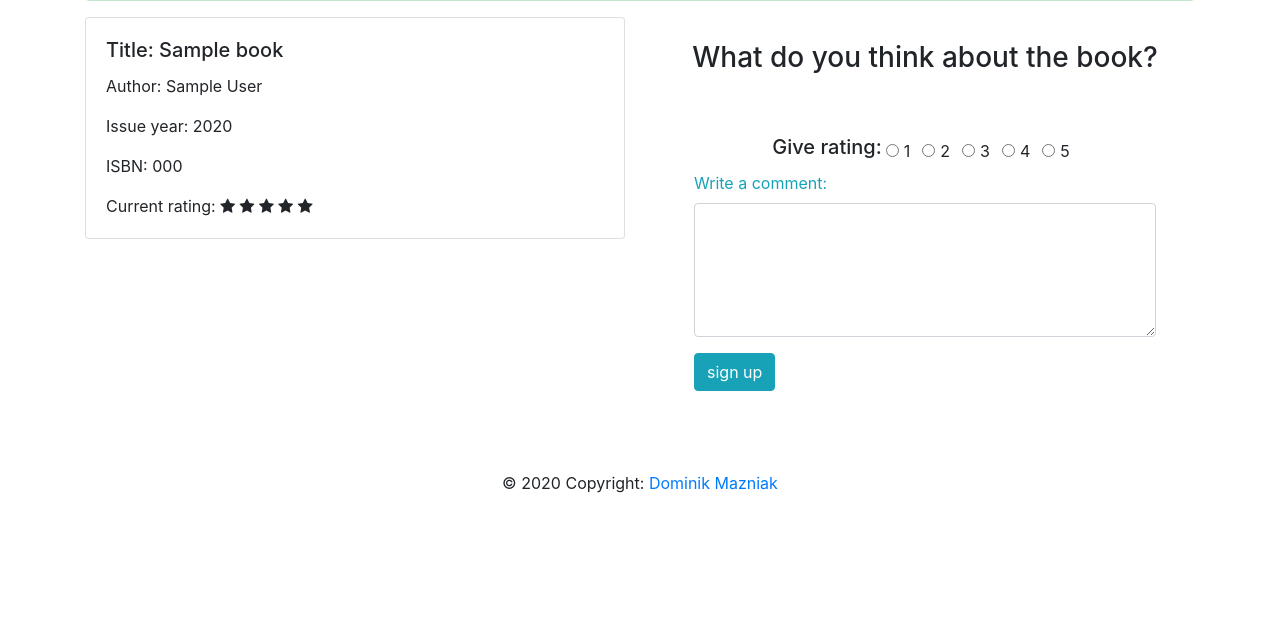
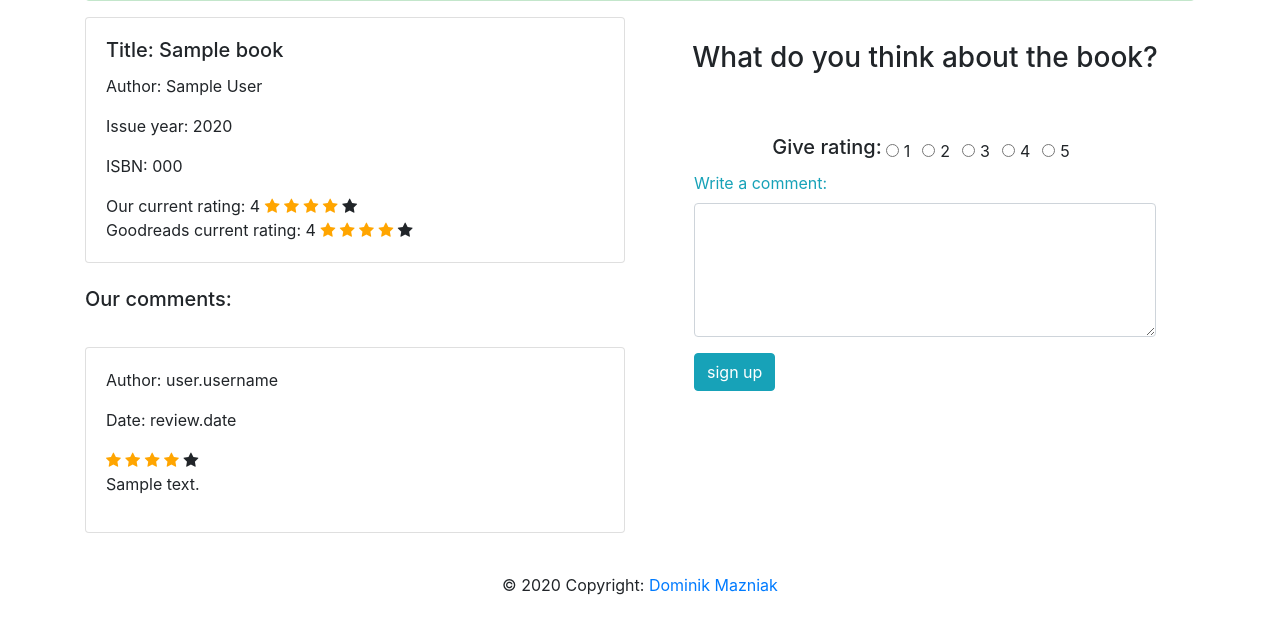
Before and after one commit to Mdominik/CS50project1, a Flask app: template templates/book.html in a window 1280 px wide. Shown: the part 89-723 px from the top of the page. Run offline with Flask 2, Linux system fonts and the light colour scheme; the template is opened without the code that fills it: most values are stand-ins (such as "Sample title", 1, 10 or a date in 2020); some libraries are stand-ins or nearby versions.

Commit message:
Submitting comments and notes works.

```diff
--- a/application.py
+++ b/application.py
@@ -4,6 +4,7 @@ from review import Review
 from flask import Flask, session, render_template, request, jsonify,redirect
 from flask_session import Session
 from sqlalchemy import create_engine
+import datetime
 
 from sqlalchemy.orm import scoped_session, sessionmaker
 import requests
@@ -26,6 +27,8 @@ db = scoped_session(sessionmaker(bind=engine))
 #user's id
 userCounter=0
 
+
+#find highest session in the database to be up to date with id SERIAL KEY
 def getHighestSessionID():
     id = db.execute("SELECT id FROM users ORDER BY id DESC LIMIT 1").fetchone()
     db.commit()
@@ -33,92 +36,146 @@ def getHighestSessionID():
         #print(i)
         return i
 
-def someoneOneLoggedIn():
-    return session["id"]!=0
+#find a user in the database
+def findUserByID():
+        user = db.execute("SELECT * FROM users WHERE id = :id", {"id" : session["id"]}).fetchone()
+        db.commit()
+        return user
+
+def findUserByUsername(username):
+        user = db.execute("SELECT * FROM users WHERE username = :username", {"username" : username}).fetchone()
+        db.commit()
+        return user
+
+#find reviews by isbn
+def getReviewsByISBN(isbn):
+    reviews = db.execute("SELECT * FROM reviews WHERE isbn = :isbn", {"isbn":isbn}).fetchall()
+    db.commit()
+    return reviews
+
+def getBookByISBN(isbn):
+    book = db.execute("SELECT * FROM books WHERE isbn = :isbn", {"isbn":isbn}).fetchone()
+    db.commit()
+    return book
+
+def someoneLoggedIn():
+    return session["id"] is not 0
 
 @app.route("/")
 def index():
     #return jsonify(res.json())
     print("Session in homepage:")
     print(session["id"])
-    if someoneOneLoggedIn():
-        user = db.execute("SELECT * FROM users WHERE id = :id", {"id" : session["id"]}).fetchone()
-        db.commit()
+    if someoneLoggedIn():
+        user = findUserByID()
         return render_template("homepage.html", loginFailed=False, user=user)
     else:
         return render_template("homepage.html", loginFailed=False, user=None)
 
+#page showed after pressing submit in signup form
 @app.route("/signedUp", methods=["POST"])
 def signedup():
     if request.method == "POST":
+
+        #get the parameters from form and check for the user in database
         username = request.form.get("username")
         password = request.form.get("password")
-        user = db.execute("SELECT * FROM users WHERE username = :username", {"username" : username}).fetchone()
+        user = findUserByUsername(username)
 
-        db.commit()
-        if  user==None:
+        #if the user doesnt exist, create him
+        if  user is None:
             db.execute("INSERT INTO users (username,password) VALUES (:username, :password)",
             {"username":username, "password":password})
             db.commit()
-            user = db.execute("SELECT * FROM users WHERE username = :username", {"username" : username}).fetchone()
-            db.commit()
+            user = findUserByUsername(username)
+
             session["id"] = getHighestSessionID()
             return render_template("bookSearch.html", user=user)
+
+        #if the user exists, show account exist error
         else:
             return render_template("signup.html", accountExists=True, user=user)
 
 
+#signup form
 @app.route("/signup")
 def signup():
-    if(not someoneOneLoggedIn()):
+    #only show the signup form if no one is logged in`
+    if(not someoneLoggedIn()):
         return render_template("signup.html",accountExists=False)
+
+    #if someone is logged in, don't allow to show signup and redirect to homepage
     else:
         return redirect("/", code=302)
 
+#after pressing signout button. Session will be 0 and render homepage
 @app.route("/signout")
 def signout():
     session["id"] = 0
     return render_template("homepage.html", loginFailed=False, user=None)
 
-
+#page after logging in
 @app.route("/loggedIn", methods=["POST"])
 def loggedIn():
+
+    #get the variables from login form
     username = request.form.get("username")
     password = request.form.get("password")
+
+    #search for the row in users database matching username and password
     user = db.execute("SELECT * FROM users WHERE username = :username AND password = :password", {"username" : username, "password":password}).fetchone()
     db.commit()
-    if user==None:
+
+    #if no user found, show loginFailed
+    if user is None:
         return render_template("login.html", loginFailed=True)
+
+    #if user found, show book search form
     else:
         session["id"] = user.id
         return render_template("bookSearch.html", user=user)
-    return render_template("error.html")
 
+#login form
 @app.route("/login")
 def login():
-    if(not someoneOneLoggedIn()):
+
+    #show the login form only if no one is logged in (session is 0)
+    if(not someoneLoggedIn()):
         return render_template("login.html", loginFailed=False)
+
+    #if someone is logged in, dont show the login form and redirect to homepage
     else:
         return redirect("/", code=302)
 
+#searching book form
 @app.route("/book-query", methods=["GET","POST"])
 def bookQuery():
-    if(someoneOneLoggedIn()):
+    if(someoneLoggedIn()):
         if request.method == "POST":
+
+            #fetch variables from the form
             title = request.form.get("title")
             author = request.form.get("author")
             isbn = request.form.get("isbn")
+
+            #select all possible records
             query = "SELECT * FROM books WHERE title LIKE '%%%s%%' AND isbn LIKE '%%%s%%'" % (title, isbn)
             books = db.execute(query).fetchall()
             db.commit()
-            user = db.execute("SELECT * FROM users WHERE id = :id", { "id":session["id"] }).fetchone()
-            db.commit()
-            if books == []:
+
+            #get the current user based on the session
+            user = findUserByID()
+
+            #if book list is empty, return books not found
+            if books is []:
                 return render_template("bookSearch.html", bookNotFound=True, user=user)
+
+            #if book found, return books
             return render_template("bookRecord.html", books=books, user=user)
         elif request.method == "GET":
-            user = db.execute("SELECT * FROM users WHERE id = :id", {"id" : session["id"]}).fetchone()
-            db.commit()
+
+            #get the current user based on the session
+            user = findUserByID()
             return render_template("bookSearch.html", bookNotFound=False, user=user)
     else:
         return redirect("/", code=302)
@@ -128,30 +185,59 @@ def book(isbn):
     title=request.args.get('title')
     author=request.args.get('author')
     res = requests.get("https://www.goodreads.com/book/review_counts.json", params={"key": "6fHbYVtE5pAhvv6MTXk0Q", "isbns": isbn})
-    book = db.execute("SELECT * FROM books WHERE isbn = :isbn", {"isbn":isbn}).fetchone()
-    db.commit()
-    print(res.json()["books"]["isbn"])
-    #db.execute("INSERT INTO mybooks (isbn,title,year,rating,numberComments) VALUES (:isbn,:title,:year,:rating,:numberComments)",
+    book = getBookByISBN(isbn)
+
+    avg_rating_goodreads = res.json()["books"][0]["average_rating"]
+
+
+    reviews = getReviewsByISBN(isbn)
+
+    #db.execute("INSERT INTO mybooks (isbn,title,year,author) VALUES (:isbn,:title,:year,:rating,:numberComments)",
     #{"isbn":book.isbn, "title":book.title,"year":book.year,"rating":0,"numberComments":0})
 
     #db.commit()
-    user = db.execute("SELECT * FROM users WHERE id = :id", {"id":session["id"]}).fetchone()
-    db.commit()
+
+    #find current user
+    user = findUserByID()
+
+
+    #get book from goodreads preloaded table
+    book = getBookByISBN(isbn)
+    print("ALL REVIEWS:")
+    print(reviews)
+    #
+    our_average_rating=0.0
+
+
+
+
     if request.method == "GET":
-        return render_template("book.html", book=book, myRating = 4, goodReadsRating = data["average_rating"], numberComments = data["ratings_count"], user=user)
+        #select book's reviews
+        pass
+
     elif request.method == "POST":
         comment = request.form.get("comment")
-        rating1 = request.form.get("rating1")
-        rating2 = request.form.get("rating2")
-        rating3 = request.form.get("rating3")
-        rating4 = request.form.get("rating4")
-        rating5 = request.form.get("rating5")
-        print(comment)
-        print(rating1)
-        print(rating2)
-        print(rating3)
-        print(rating4)
-        print(rating5)
+        rating = request.form.get("myBookRating")
+        #print(comment)
+        print(rating)
 
+        db.execute("INSERT INTO reviews (iduser,isbn,rating,comment,date) VALUES (:iduser,:isbn,:rating,:comment,:date)",
+        {"iduser":session["id"],"isbn":book.isbn,"rating":rating,"comment":comment,"date":datetime.datetime.now()})
+        db.commit()
 
-        return render_template("book.html", book=book, myRating = 4, goodReadsRating = data["average_rating"], numberComments = data["ratings_count"], user=user)
+    #select book's reviews
+    reviews = getReviewsByISBN(isbn)
+
+    for review in reviews:
+        our_average_rating = our_average_rating + float(review["rating"])
+
+    try:
+        our_average_rating = our_average_rating / len(reviews)
+    except ZeroDivisionError:
+        our_average_rating=0
+
+    books = db.execute("SELECT * FROM reviews WHERE iduser = :iduser ", {"iduser":session["id"]}).fetchall()
+    db.commit()
+    reviewWritten = books is []
+
+    return render_template("book.html", book=book, goodReadsRating = float(avg_rating_goodreads), our_average_rating = our_average_rating,  user=user, reviews=reviews, reviewWritten=reviewWritten)
--- a/templates/book.html
+++ b/templates/book.html
@@ -40,42 +40,76 @@
           <p class="card-text">Author: {{book.author}}</p>
           <p class="card-text">Issue year: {{book.year}}</p>
           <p class="card-text">ISBN: {{book.isbn}}</p>
-          Current rating:
-          {% for i in range(myRating|round|int) %}
+          Our current rating: {{our_average_rating}}
+          {% for i in range(our_average_rating|round|int) %}
           <span class="fa fa-star checked"></span>
           {% endfor %}
-          {% for i in range(5-myRating|round|int) %}
+          {% for i in range(5-our_average_rating|round|int) %}
+          <span class="fa fa-star"></span>
+          {% endfor %}
+          <br/>
+          Goodreads current rating: {{goodReadsRating }}
+          {% for i in range(goodReadsRating|round|int) %}
+          <span class="fa fa-star checked"></span>
+          {% endfor %}
+          {% for i in range(5-goodReadsRating|round|int) %}
           <span class="fa fa-star"></span>
           {% endfor %}
 
         </div>
       </div>
+      <br/>
+      <h5 class="card-title">Our comments:</h5>
+      <br/>
+
+      {% for review in reviews %}
+      <div class="card">
+        <img class="card-img-top">
+        <div class="card-body">
+          <p class="card-text">Author: user.username</p>
+          <p class="card-text">Date: review.date</p>
+          {% for i in range(review.rating|int) %}
+          <span class="fa fa-star checked"></span>
+          {% endfor %}
+          {% for i in range(5-review.rating|int) %}
+          <span class="fa fa-star"></span>
+          {% endfor %}
+          <br/>
+          <p>
+            {{ review.comment }}
+
+          </p>
+
+
+        </div>
+      </div>
+      {% endfor %}
     </div>
     <div class="col-6">
       <div id="login">
         <h3 class="text-center p-4">What do you think about the book?</h3>
         <div class="container p-4">
-          <form id="login-form" class="form" action="{{ url_for ('signedup') }}" method="post">
+          <form id="login-form" class="form" action="{{ url_for ('book', isbn=book.isbn) }}" method="post">
           <div class="row text-center justify-content-md-center">
             <h5 class="text-center p-1">Give rating:</h5>
             <div class="form-check form-check-inline">
-              <input class="form-check-input" type="radio" name="inlineRadioOptions" id="rating1" value="option1">
+              <input class="form-check-input" type="radio" name="myBookRating" id="rating1" value="1">
               <label class="form-check-label" for="inlineRadio1">1</label>
             </div>
             <div class="form-check form-check-inline">
-              <input class="form-check-input" type="radio" name="inlineRadioOptions" id="rating2" value="option2">
+              <input class="form-check-input" type="radio" name="myBookRating" id="rating2" value="2">
               <label class="form-check-label" for="inlineRadio2">2</label>
             </div>
             <div class="form-check form-check-inline">
-              <input class="form-check-input" type="radio" name="inlineRadioOptions" id="rating3" value="option3">
+              <input class="form-check-input" type="radio" name="myBookRating" id="rating3" value="3">
               <label class="form-check-label" for="inlineRadio3">3</label>
             </div>
             <div class="form-check form-check-inline">
-              <input class="form-check-input" type="radio" name="inlineRadioOptions" id="rating4" value="option4">
+              <input class="form-check-input" type="radio" name="myBookRating" id="rating4" value="4">
               <label class="form-check-label" for="inlineRadio4">4</label>
             </div>
             <div class="form-check form-check-inline">
-              <input class="form-check-input" type="radio" name="inlineRadioOptions" id="rating5" value="option5">
+              <input class="form-check-input" type="radio" name="myBookRating" id="rating5" value="5">
               <label class="form-check-label" for="inlineRadio5">5</label>
             </div>
           </div>
@@ -85,7 +119,7 @@
                   <div id="login-box" class="col-md-12">
                           <div class="form-group">
                               <label for="username" class="text-info">Write a comment:</label><br>
-                              <textarea class="form-control" id="comment" rows="5"></textarea>
+                              <textarea class="form-control" name="comment" id="comment" value="comment" rows="5"></textarea>
                           </div>
                           <div class="form-group">
                               <input type="submit" name="submit" class="btn btn-info btn-md" value="sign up">
```
Also changed, not shown: 1 other file.
